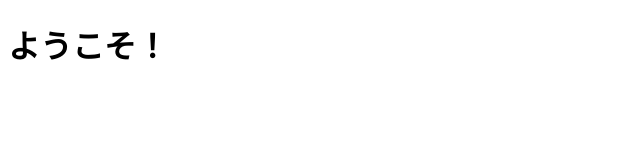
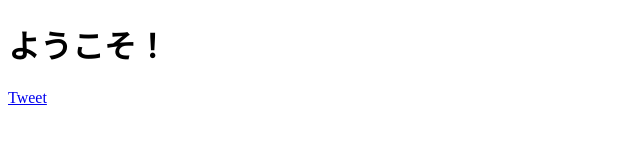
Before and after one commit to takahirotsuno/hello, a plain HTML site: page index.html in a window 1280 px wide. Shown: the full height of the page, 0-640 px from the left. Drawn offline with Linux system fonts and the light colour scheme.

Commit message:
Update index.html

```diff
--- a/index.html
+++ b/index.html
@@ -8,5 +8,6 @@
   </head>
   <body>
     <h1>ようこそ！</h1>
+    <a href="https://twitter.com/share?ref_src=twsrc%5Etfw" class="twitter-share-button" data-show-count="false">Tweet</a><script async src="https://platform.twitter.com/widgets.js" charset="utf-8"></script>
   </body>
 </html>
```
